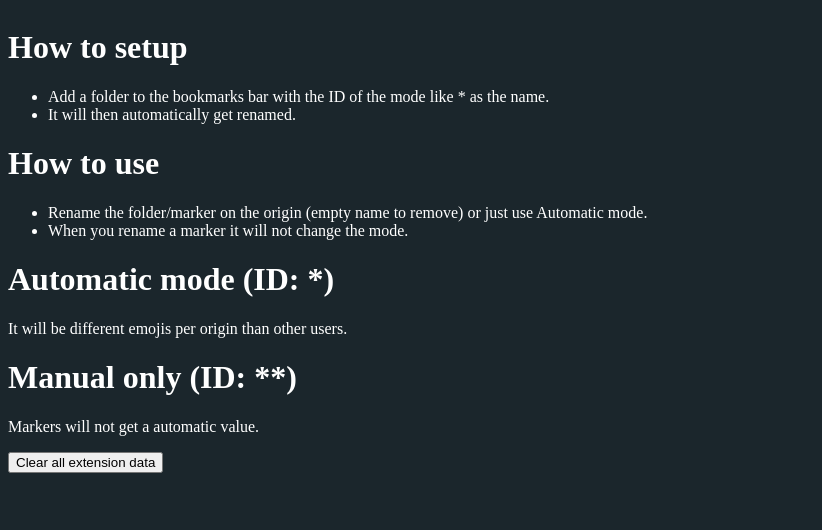
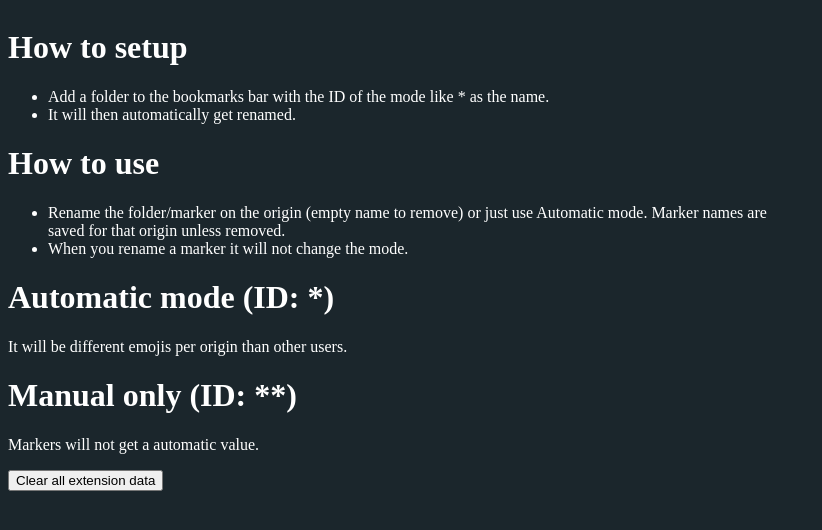
Before and after one commit to NDevTK/OriginMarker, a browser extension: page options.html in a window 1280 px wide. Shown: the whole page, without its empty margins (0-822 px from the left). Drawn offline with Linux system fonts and the light colour scheme.

Commit message:
Update options.html

```diff
--- a/options.html
+++ b/options.html
@@ -19,7 +19,7 @@
     <ul>
       <li>
         Rename the folder/marker on the origin (empty name to remove) or just
-        use Automatic mode.
+        use Automatic mode. Marker names are saved for that origin unless removed.
       </li>
       <li>When you rename a marker it will not change the mode.</li>
     </ul>
```
